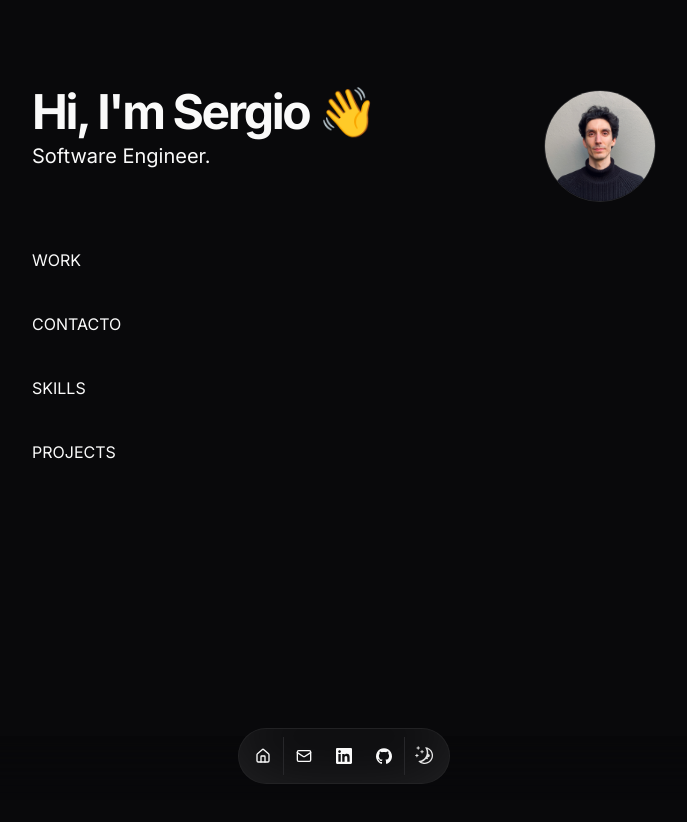
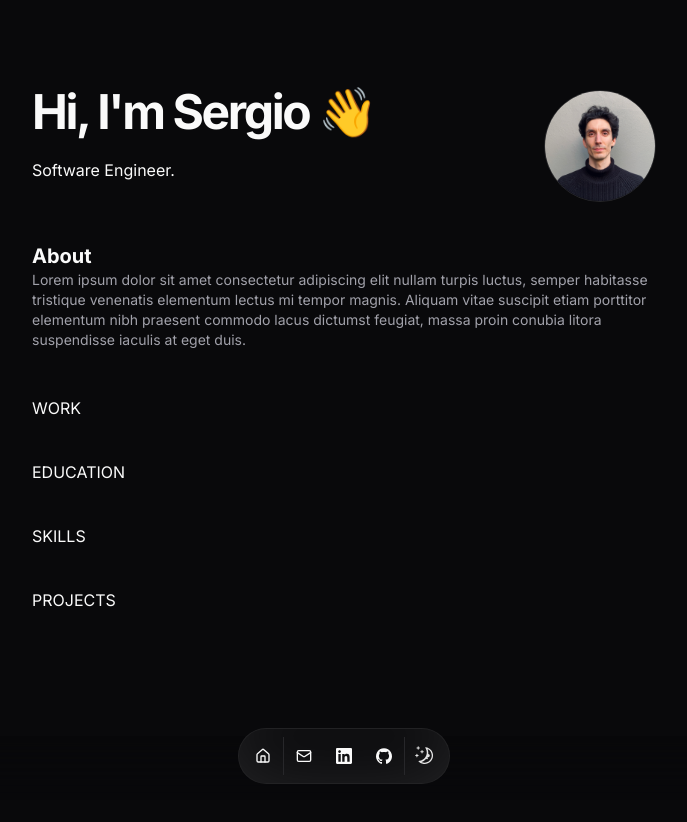
Before and after one commit to sergiolopezsouto/personal-website, a Next.js app: page / in a window 1280 px wide. Shown: the top 822 px of the page, without its empty margins (296-983 px from the left). Built offline with nearby package versions, Linux system fonts and the light colour scheme.

Commit message:
adding about

```diff
--- a/package.json
+++ b/package.json
@@ -22,6 +22,7 @@
     "next-themes": "^0.3.0",
     "react": "^18.3.1",
     "react-dom": "^18.3.1",
+    "react-markdown": "^9.0.1",
     "tailwind-merge": "^2.5.4",
     "tailwindcss-animate": "^1.0.7"
   },
--- a/src/app/page.tsx
+++ b/src/app/page.tsx
@@ -1,7 +1,8 @@
+import { DATA } from "@/data/data";
 import BlurFade from "@/components/magicui/blur-fade";
 import BlurFadeText from "@/components/magicui/blur-fade-text";
 import { Avatar, AvatarFallback, AvatarImage } from "@/components/ui/avatar";
-import { DATA } from "@/data/data";
+import Markdown from "react-markdown";
 
 const BLUR_FADE_DELAY = 0.04;
 
@@ -19,7 +20,7 @@ export default function Page() {
                 text={`Hi, I'm ${DATA.name.split(" ")[0]} 👋`}
               />
               <BlurFadeText
-                className="max-w-[600px] md:text-xl"
+                className="max-w-[600px] md:text-l py-4"
                 delay={BLUR_FADE_DELAY}
                 text={DATA.description}
               />
@@ -33,13 +34,33 @@ export default function Page() {
           </div>
         </div>
       </section>
-      <section id="work">WORK</section>
 
-      <section id="education">CONTACTO</section>
+      <section id="about">
+        <BlurFade delay={BLUR_FADE_DELAY * 3}>
+          <h2 className="text-xl font-bold">About</h2>
+        </BlurFade>
+        <BlurFade delay={BLUR_FADE_DELAY * 4}>
+          <Markdown className="prose max-w-full text-pretty font-sans text-sm text-muted-foreground dark:prose-invert">
+            {DATA.about}
+          </Markdown>
+        </BlurFade>
+      </section>
 
-      <section id="skills">SKILLS</section>
+      <section id="work">
+        <h5>WORK</h5>
+      </section>
 
-      <section id="projects">PROJECTS</section>
+      <section id="education">
+        <h5>EDUCATION </h5>
+      </section>
+
+      <section id="skills">
+        <h5>SKILLS</h5>
+      </section>
+
+      <section id="projects">
+        <h5>PROJECTS</h5>
+      </section>
     </main>
   );
 }
--- a/src/data/data.tsx
+++ b/src/data/data.tsx
@@ -9,7 +9,7 @@ export const DATA = {
   description: "Software Engineer.",
 
   about:
-    "Lorem ipsum dolor sit amet consectetur adipiscing elit nullam turpis luctus, semper habitasse tristique venenatis elementum lectus mi tempor magnis. Aliquam vitae suscipit etiam porttitor elementum nibh praesent commodo lacus dictumst feugiat, massa proin conubia litora suspendisse iaculis at eget duis. Eleifend laoreet eget convallis sodales etiam ac non accumsan hac sociis pretium hendrerit lectus, id nisl lobortis ante neque facilisis vel egestas arcu est enim velit.",
+    "Lorem ipsum dolor sit amet consectetur adipiscing elit nullam turpis luctus, semper habitasse tristique venenatis elementum lectus mi tempor magnis. Aliquam vitae suscipit etiam porttitor elementum nibh praesent commodo lacus dictumst feugiat, massa proin conubia litora suspendisse iaculis at eget duis.",
 
   navbar: [{ href: "/", icon: Icons.home, label: "Home" }],
 
```
Also changed, not shown: 1 other file (tests, documents, lock files or other folders).
